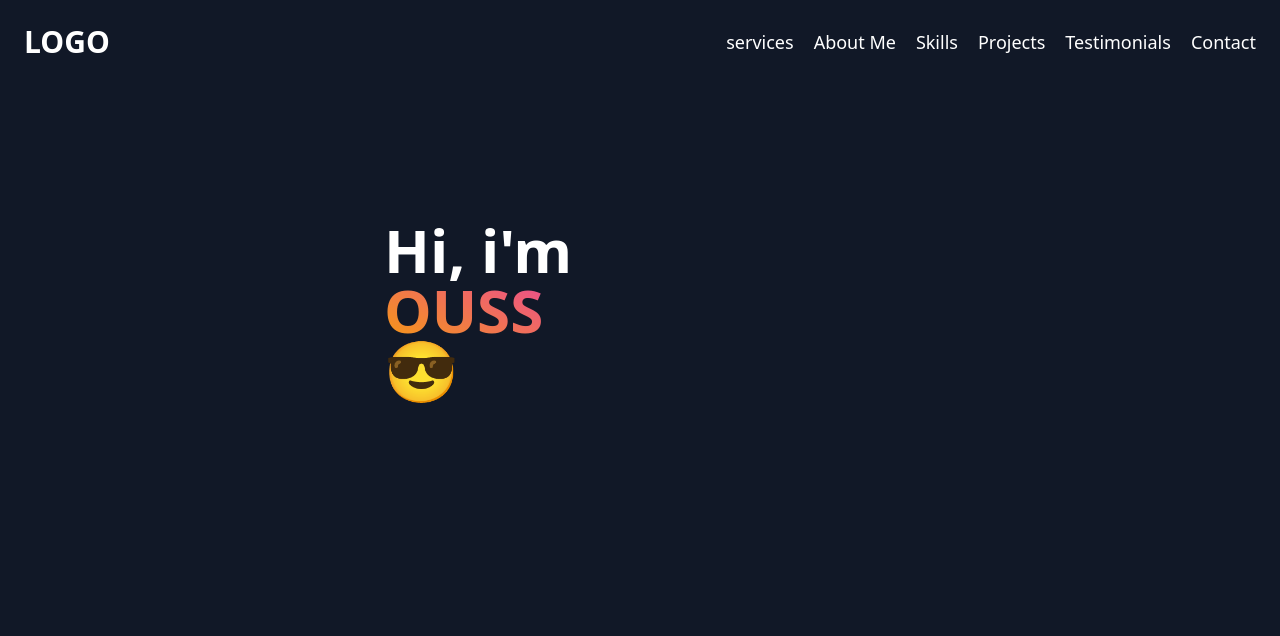
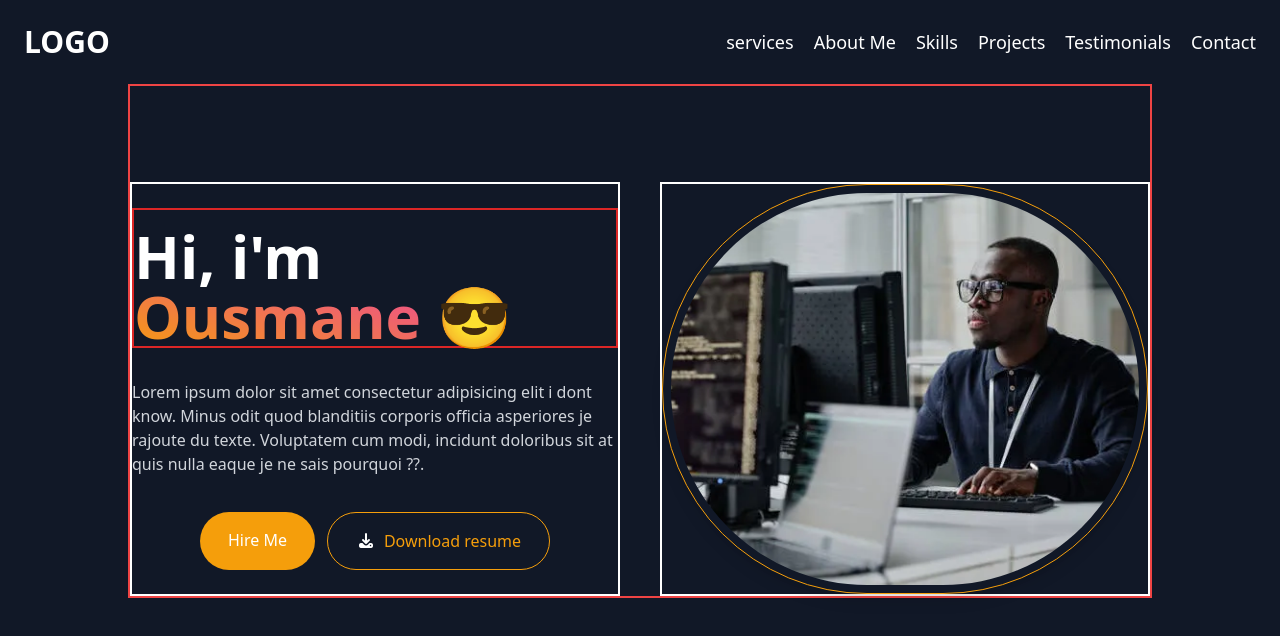
Before and after one commit to Oussou-3RV/monPortfolio, a Vue app: page / in a window 1280 px wide. Shown: the top 636 px of the page. Built offline with nearby package versions, Linux system fonts and the light colour scheme.

Commit message:
ajout d'image

```diff
--- a/src/components/heroSection.vue
+++ b/src/components/heroSection.vue
@@ -1,18 +1,49 @@
 <template>
     <section class="relative w-full" data-aos="zoom-in-up">
-        <div class="absolute top-0 inset-x-0 h-64 items-start">
+        <!-- <div class="absolute top-0 inset-x-0 h-64 items-start">
             <div class="h-24 w-2/3 bg-gradient-to-br from-[#570cac] blur-2xl invisible opactity-40"></div>
             <div class="h-20 w-3/5 bg-grandient-to-r from-[#670ccf] opacity-40 blur-2xl"></div>
-        </div>
-        <div class="w-full px-5 sm:px-8nmd:px-12 lg:px-8 max-w-screen-lg lg:max-w-xl mx-auto relative">
-            <div class="grid lg:grid-cols-2 gap-10 xl:gap-14 pt-24 relative lg:max-w-none md:max-w-3xl mx-auto">
-                <div class="lg:py-6">
-                    <div class="text-center lg:text-left">
+        </div> -->
+
+        <div class="w-full px-5 sm:px-8 md:px-12 lg:px-8 max-w-screen-lg lg:max-w-[85%] mx-auto relative">
+            <div class="grid lg:grid-cols-2 gap-10 xl:gap-15 pt-24 relative border-2 border-red-500">
+                <div class="lg:py-6 border-2 border-white">
+                    <div class="text-center lg:text-left border-2 border-red-600">
                         <h1 class="pt-4 text-white font-bold text-4xl md:text-5xl lg:text-6xl">
-                            Hi, i'm <span class="text-transparent bg-clip-text bg-gradient-to-tr from-primary to-pink-500">
-                            OUSS</span>
-                            😎
+                            Hi, i'm <span class="text-transparent bg-clip-text bg-gradient-to-tr from-primary to-pink-500">Ousmane</span> 😎
                         </h1>
+                    </div>
+                    <p class="text-gray-300 pt-8 text-center lg:text-left ">
+                        Lorem ipsum dolor sit amet consectetur adipisicing elit i dont know.
+                         Minus odit quod blanditiis corporis officia asperiores je rajoute du texte.
+                        Voluptatem cum modi, incidunt doloribus sit at quis nulla eaque je ne sais pourquoi ??.
+                    </p>
+                    <div class="flex flex-col justify-center gap-3 pt-9 md:flex-row md:w-full">
+                        <!-- Bouton Hire Me -->
+                        <button
+                            class="bg-primary px-6 md:px-7 py-4 rounded-full relative group w-full md:w-max flex justify-center transition-all duration-300 hover:bg-primary/80 hover:-translate-y-1">
+                            <span class="flex items-center justify-center text-white">Hire Me</span>
+                        </button>
+
+                        <!-- Bouton Download -->
+                        <button
+                            class="border border-primary px-6 md:px-7 py-4 rounded-full relative group w-full md:w-max flex justify-center transition-all duration-300 hover:bg-primary hover:-translate-y-1">
+                            <div class="flex items-center gap-2">
+                                <i class="fa-solid fa-download" style="color: white;"></i>
+                                <a href="/resume.pdf" download="resume.pdf"
+                                    class="text-primary transition-colors duration-300 group-hover:text-white">Download
+                                    resume</a>
+                            </div>
+                        </button>
+                    </div>
+                </div>
+                <div class="md:flex lg:h-full border-2 border-white">
+                    <div class="flex w-full min-h-96 lg:min-h-[none] lg:w-full lg:h-full justify-center relative">
+                        <div></div>
+                        <div class="absolute h-full z-10 p-2 -translate-y-1/2 top-1/2 rounded-full shadow-lg border border-primary    ">
+                            <img src="/src/assets/dev.webp" alt="photo de moi" width="500" height="auto" loading="lazy"
+                            class="w-full h-full rounded-full object-cover">
+                        </div>
                     </div>
                 </div>
             </div>
--- a/src/components/navBar.vue
+++ b/src/components/navBar.vue
@@ -5,21 +5,22 @@
         <!-- Mobile Toggle Button -->
         <div class="md:hidden z-30">
             <button type="button" class="block focus:outline-none" @click="isMenuOpen = !isMenuOpen">
-            <span v-if="isMenuOpen" class="text-5xl close transition hover:color-primary ease-linear">
-                <i class="fa-solid fa-xmark" style="color: #fafafa; font-size: 3rem;"></i>
+                <span v-if="isMenuOpen" class="text-5xl close">
+                    <i class="fa-solid fa-xmark" style="color: #fafafa; font-size: 2.3rem;"></i>
                 </span>
                 <span v-else class="text-5xl menu">
-                <i class="fa-solid fa-bars" style="color: #fafafa; font-size: 3rem;"></i>
+                    <i class="fa-solid fa-bars" style="color: #fafafa; font-size: 2.3rem;"></i>
                 </span>
             </button>
         </div>
 
-        <!-- Nav-bar link for desktop-->
+        <!-- Nav-bar link -->
         <nav :class="['fixed inset-0 z-20 flex flex-col items-center justify-center bg-[#111827] md:relative md:bg-transparent md:flex  md:flex-row md:justify-between',
-          isMenuOpen? 'block':'hidden' ]">
+            isMenuOpen ? 'block' : 'hidden']">
             <ul class="flex flex-col items-center space-y-5 md:flex-row md:space-x-5 md:space-y-0">
                 <li v-for="item in Menu" :key="item.name" @click="scrollToSection(item.href)">
-                    <a :href="item.href" class="block text-white transition hover:text-primary ease-linear text-2xl md:text-lg">
+                    <a :href="item.href"
+                        class="block text-white transition hover:text-primary ease-linear text-2xl md:text-lg">
                         {{ item.name }}
                     </a>
                 </li>
@@ -32,21 +33,21 @@
 import { ref } from 'vue';
 
 const Menu = ref([
-    {name:'services',href:'#services'},
-    {name:'About Me',href:'#about'},
-    {name:'Skills',href:'#skills'},
-    {name:'Projects',href:'#projects'},
-    {name:'Testimonials',href:'#testimonials'},
-    {name:'Contact',href:'#contact'},
+    { name: 'services', href: '#services' },
+    { name: 'About Me', href: '#about' },
+    { name: 'Skills', href: '#skills' },
+    { name: 'Projects', href: '#projects' },
+    { name: 'Testimonials', href: '#testimonials' },
+    { name: 'Contact', href: '#contact' },
 ])
 
 const isMenuOpen = ref(false)
 
-const scrollToSection = (href)=>{
+const scrollToSection = (href) => {
     isMenuOpen.value = false
     const section = document.querySelector(href)
-    if(section){
-        section.scrollIntoView({bahavior : 'smooth'});
+    if (section) {
+        section.scrollIntoView({ bahavior: 'smooth' });
     }
 }
 </script>
```
Also changed, not shown: src/assets/dev.webp (added), 1 other file (tests, documents, lock files or other folders). Lines whose indentation alone changed are shown as unchanged.
